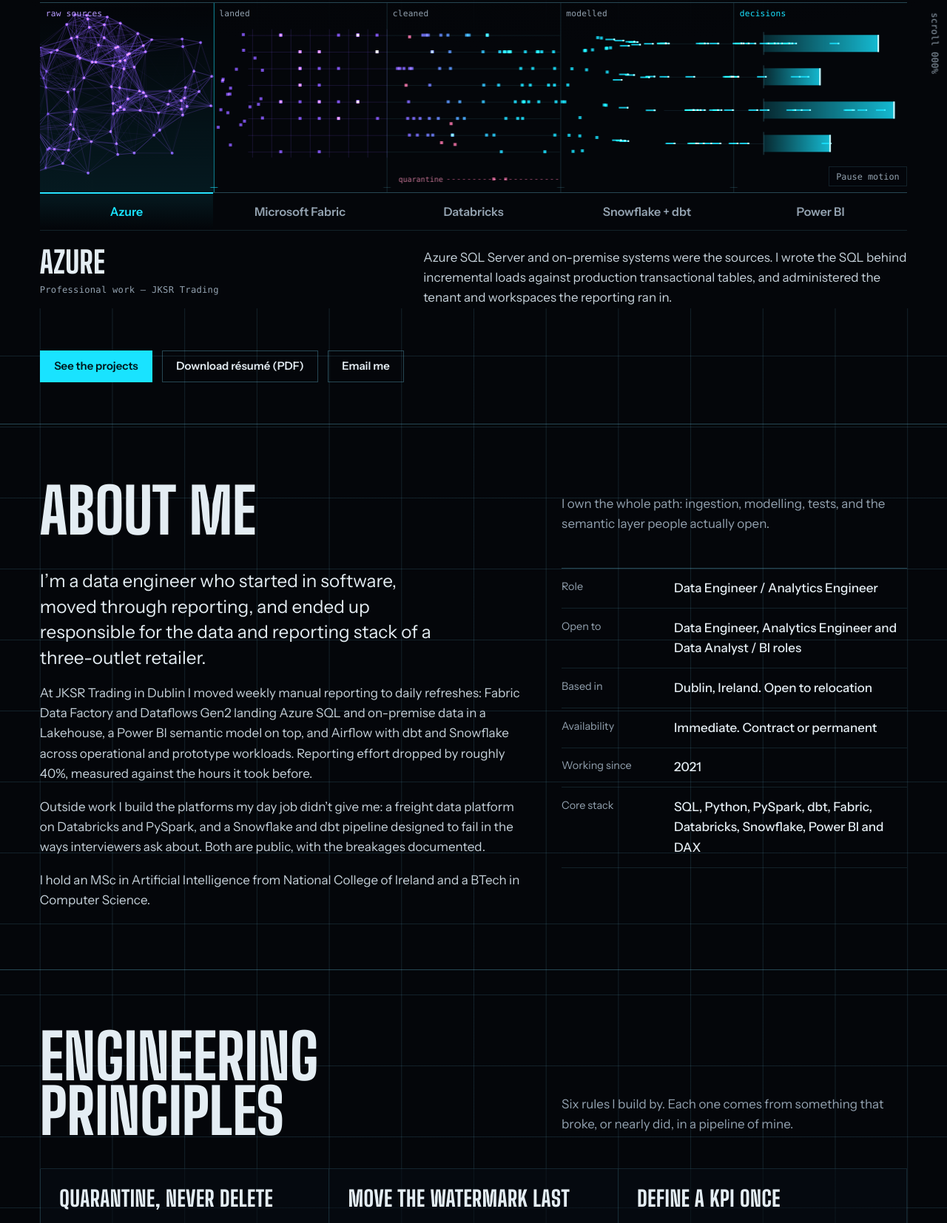
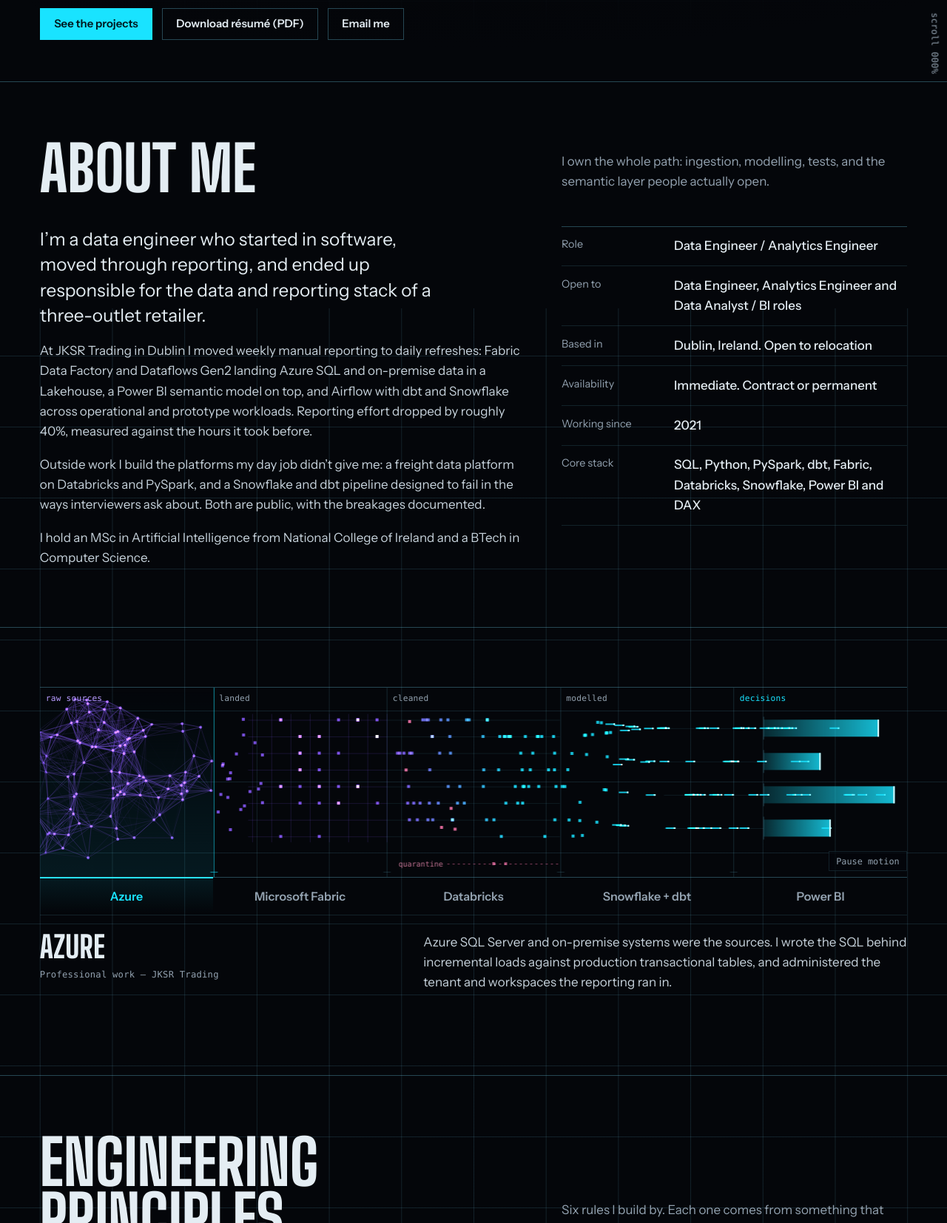
Before and after one commit to Pranuvar/portfolio-site, a plain HTML site: page index.html in a window 1280 px wide. Shown: the part 383-2037 px from the top of the page at 74% size. Drawn offline with Linux system fonts and the light colour scheme; animation ran at ten frames a second.

Commit message:
Move About me above the data-path animation
Co-Authored-By: Claude Fable 5.2 <noreply@anthropic.com>
Claude-Session: https://claude.ai/code/session_011kHHYEvdHpBA46jpdHfZwq

```diff
--- a/index.html
+++ b/index.html
@@ -102,7 +102,9 @@ a{color:inherit}
 .readout h2{font:800 clamp(1.7rem,3.2vw,2.6rem)/1 var(--display);text-transform:uppercase;letter-spacing:.01em}
 .readout .src{margin-top:.5rem}
 .readout p.body{color:#c6d2db;max-width:62ch}
-.hero-cta{display:flex;flex-wrap:wrap;gap:.8rem;padding:1.6rem 0 clamp(3rem,7vh,5rem)}
+.hero-cta{display:flex;flex-wrap:wrap;gap:.8rem;padding:clamp(1.6rem,4vh,2.6rem) 0 clamp(3rem,7vh,5rem)}
+.path .observatory{margin-top:0}
+.path .readout{padding-bottom:0}
 @media (max-width:720px){.readout{grid-template-columns:1fr;min-height:13rem}.obs-ends{font-size:.58rem}.obs-ends span{padding-left:.2rem}}
 
 /* ───── sections ───── */
@@ -268,24 +270,6 @@ footer .wrap{display:flex;flex-wrap:wrap;justify-content:space-between;gap:.5rem
 
   <h1><span class="ln"><span>Engineering the path</span></span> <span class="ln"><span>from data to decisions.</span></span></h1>
 
-  <div class="observatory">
-    <canvas id="field" role="img" aria-label="Animated diagram in five stages. Scattered raw data points land in table rows, bad records are diverted to a quarantine rail, the remaining rows merge into four lanes, and the lanes feed four steady bars. The stages line up with Azure, Microsoft Fabric, Databricks, Snowflake with dbt, and Power BI."></canvas>
-    <div class="obs-ends tele" aria-hidden="true"><span>raw sources</span><span>landed</span><span>cleaned</span><span>modelled</span><span>decisions</span></div>
-    <button class="pause" type="button" id="pause" aria-pressed="false">Pause motion</button>
-  </div>
-
-  <div class="stages" role="tablist" aria-label="Platforms along the path">
-    <button role="tab" id="t0" aria-controls="readout" aria-selected="true">Azure</button>
-    <button role="tab" id="t1" aria-controls="readout" aria-selected="false" tabindex="-1">Microsoft Fabric</button>
-    <button role="tab" id="t2" aria-controls="readout" aria-selected="false" tabindex="-1">Databricks</button>
-    <button role="tab" id="t3" aria-controls="readout" aria-selected="false" tabindex="-1">Snowflake + dbt</button>
-    <button role="tab" id="t4" aria-controls="readout" aria-selected="false" tabindex="-1">Power BI</button>
-  </div>
-  <div class="readout" id="readout" role="tabpanel" aria-labelledby="t0" aria-live="polite" tabindex="0">
-    <div><h2 id="r-title"></h2><p class="tele src" id="r-src"></p></div>
-    <p class="body" id="r-body"></p>
-  </div>
-
   <div class="hero-cta">
     <a class="btn solid" href="#projects">See the projects</a>
     <a class="btn" href="resume.pdf">Download résumé (PDF)</a>
@@ -316,6 +300,30 @@ footer .wrap{display:flex;flex-wrap:wrap;justify-content:space-between;gap:.5rem
         <div><dt>Core stack</dt><dd>SQL, Python, PySpark, dbt, Fabric, Databricks, Snowflake, Power BI and DAX</dd></div>
       </dl>
     </div>
+  </div>
+</section>
+
+<!-- ═════ THE PATH (animation) ═════ -->
+<section class="sec path" id="path" data-name="Path">
+  <div class="wrap">
+  <div class="observatory">
+      <canvas id="field" role="img" aria-label="Animated diagram in five stages. Scattered raw data points land in table rows, bad records are diverted to a quarantine rail, the remaining rows merge into four lanes, and the lanes feed four steady bars. The stages line up with Azure, Microsoft Fabric, Databricks, Snowflake with dbt, and Power BI."></canvas>
+      <div class="obs-ends tele" aria-hidden="true"><span>raw sources</span><span>landed</span><span>cleaned</span><span>modelled</span><span>decisions</span></div>
+      <button class="pause" type="button" id="pause" aria-pressed="false">Pause motion</button>
+    </div>
+
+    <div class="stages" role="tablist" aria-label="Platforms along the path">
+      <button role="tab" id="t0" aria-controls="readout" aria-selected="true">Azure</button>
+      <button role="tab" id="t1" aria-controls="readout" aria-selected="false" tabindex="-1">Microsoft Fabric</button>
+      <button role="tab" id="t2" aria-controls="readout" aria-selected="false" tabindex="-1">Databricks</button>
+      <button role="tab" id="t3" aria-controls="readout" aria-selected="false" tabindex="-1">Snowflake + dbt</button>
+      <button role="tab" id="t4" aria-controls="readout" aria-selected="false" tabindex="-1">Power BI</button>
+    </div>
+    <div class="readout" id="readout" role="tabpanel" aria-labelledby="t0" aria-live="polite" tabindex="0">
+      <div><h2 id="r-title"></h2><p class="tele src" id="r-src"></p></div>
+      <p class="body" id="r-body"></p>
+    </div>
+
   </div>
 </section>
 
```
